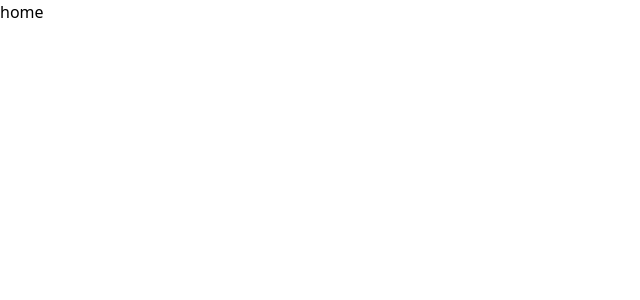
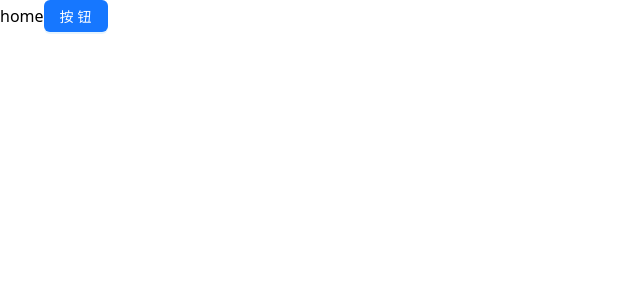
Before and after one commit to wmb0412/self, a React (Vite) app: page / in a window 1280 px wide. Shown: the top 300 px of the page, without its empty margins (0-640 px from the left). Built offline with nearby package versions, Linux system fonts and the light colour scheme.

Commit message:
chore: 添加antd & 提高antd样式优先级 解决和tailwindcss冲突问题

```diff
--- a/package.json
+++ b/package.json
@@ -10,6 +10,8 @@
     "preview": "vite preview"
   },
   "dependencies": {
+    "@ant-design/cssinjs": "^1.16.2",
+    "antd": "^5.8.4",
     "path": "^0.12.7",
     "react": "^18.2.0",
     "react-dom": "^18.2.0"
--- a/src/App.tsx
+++ b/src/App.tsx
@@ -1,8 +1,9 @@
 import { useState } from 'react'
+import { StyleProvider } from '@ant-design/cssinjs'
 import {
   createBrowserRouter,
   RouterProvider,
-} from "react-router-dom";
+} from 'react-router-dom';
 import Home from  '@pages/home'
 import Login from '@pages/login'
 const router = createBrowserRouter([
@@ -17,7 +18,7 @@ const router = createBrowserRouter([
 ]);
 function App() {
 
-  return <RouterProvider router={router} />
+  return <StyleProvider hashPriority="high"><RouterProvider router={router} /></StyleProvider>
 }
 
 export default App
--- a/src/pages/home/index.tsx
+++ b/src/pages/home/index.tsx
@@ -1,7 +1,10 @@
 import React from 'react'
+import { Button } from 'antd'
 
 export default function index() {
   return (
-    <div className="text-red-500">home</div>
+    <div className="text-red-500">home
+    <Button type="primary">按钮</Button>
+    </div>
   )
 }
```
Also changed, not shown: 1 other file (tests, documents, lock files or other folders).
